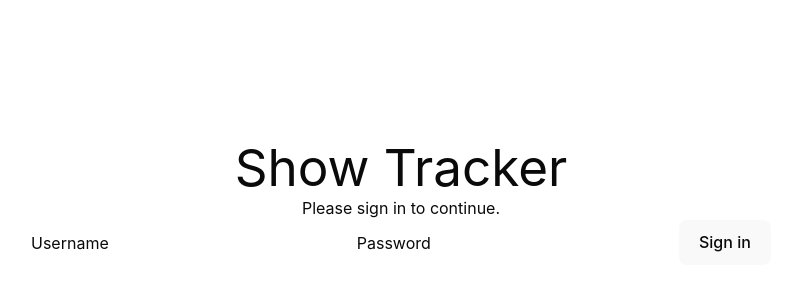
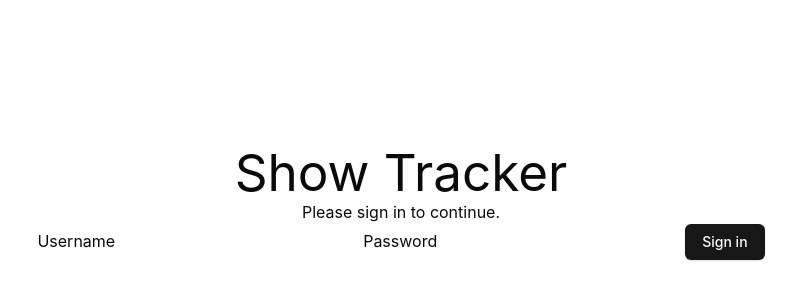
Before and after one commit to n-d-r-d-g/show_tracker_react, a React (Vite) app: page / in a window 1280 px wide. Shown: the part 198-498 px from the top of the page, without its empty margins (239-1035 px from the left). Built offline with nearby package versions, Linux system fonts and the light colour scheme; no server answers.

Commit message:
Added shadcn button to signin

```diff
--- a/src/pages/SignIn/index.tsx
+++ b/src/pages/SignIn/index.tsx
@@ -1,6 +1,7 @@
 import { FormEvent, useCallback } from 'react';
 import { useTranslation } from 'react-i18next';
 import { useAuth } from '../../hooks/useAuth';
+import { Button } from '../../components/ui/button';
 
 function SignIn() {
   const { t: tSignIn } = useTranslation('signIn');
@@ -32,7 +33,7 @@ function SignIn() {
         <input name="username" />
         <label htmlFor="password">{tSignIn('password')}</label>
         <input name="password" type="password" />
-        <button>{tSignIn('signIn')}</button>
+        <Button>{tSignIn('signIn')}</Button>
       </form>
     </>
   );
```
